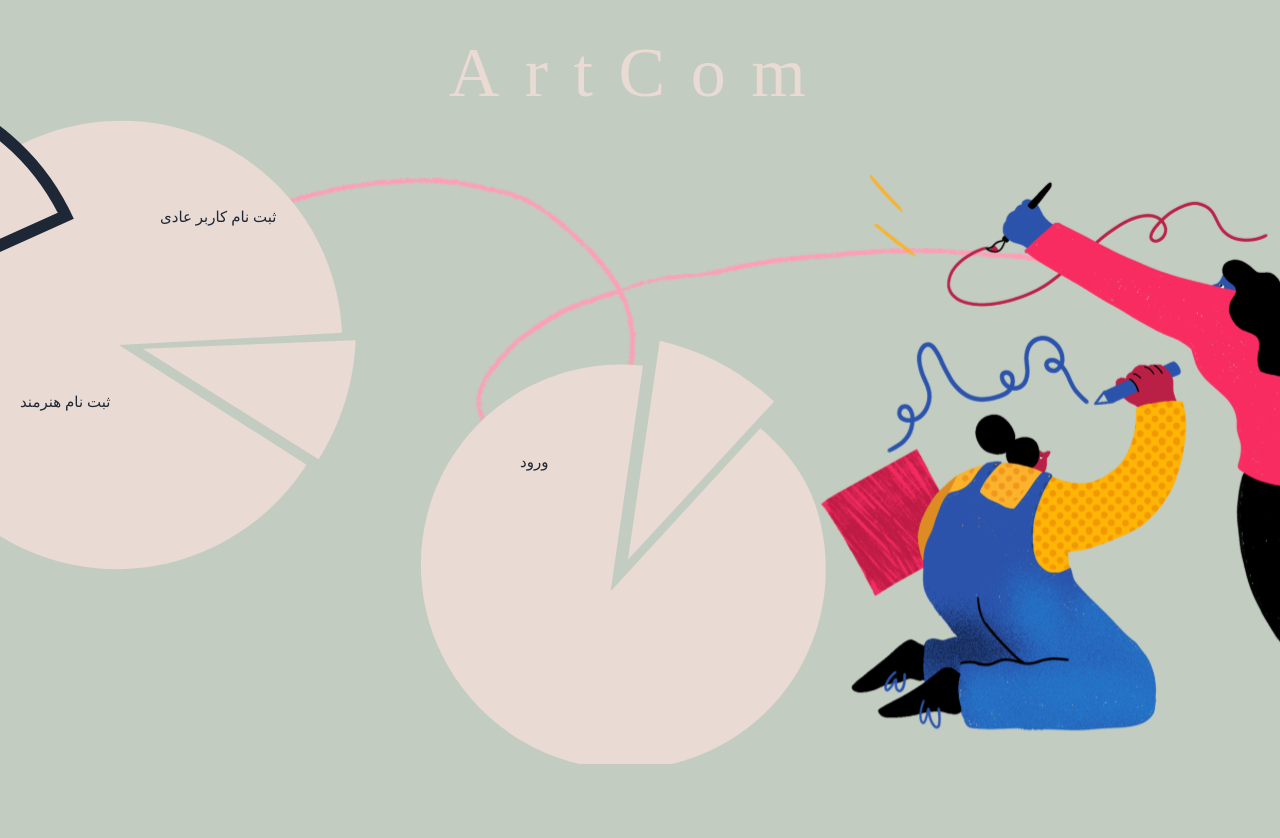
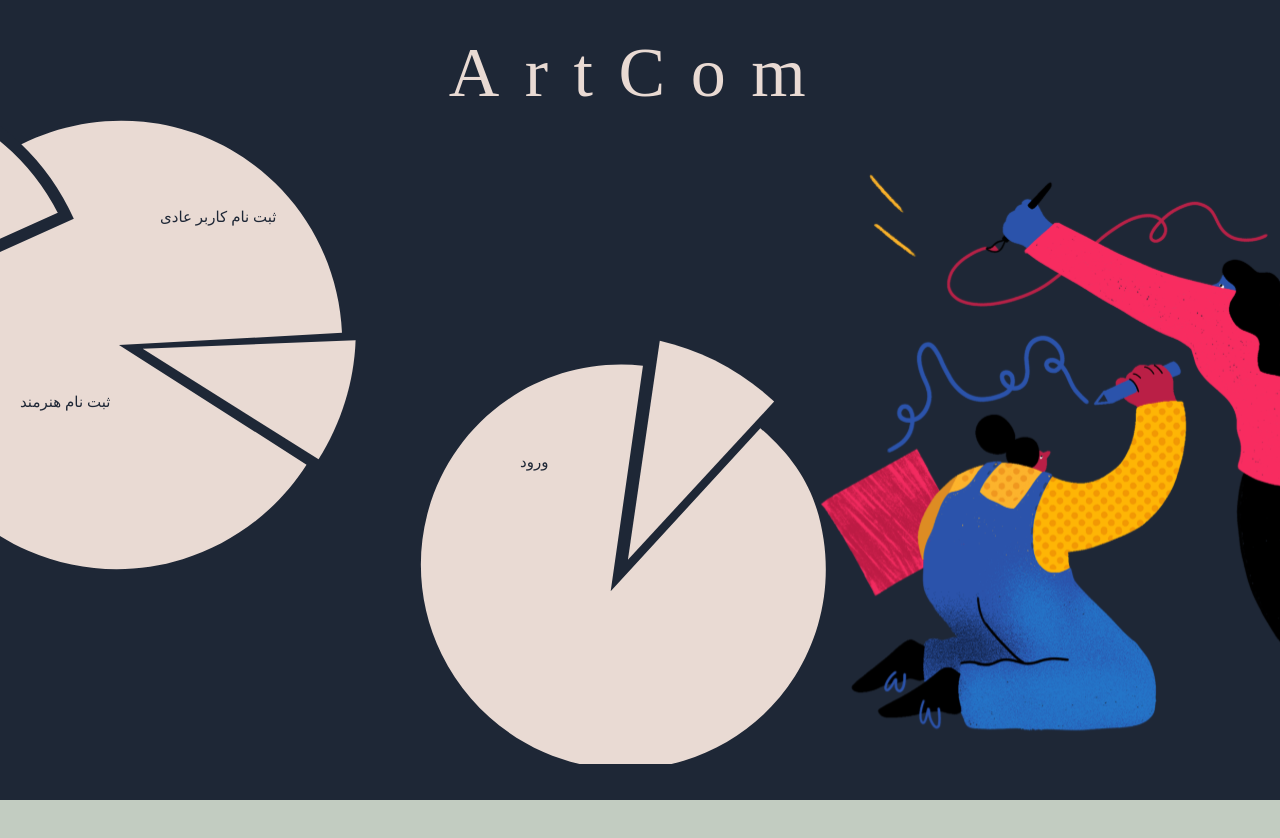
Before and after one commit to mohPYdev/ArtCom, a React (Create React App) app in the folder frontend/: page / in a window 1280 px wide. Shown: the top 838 px of the page. Built offline with nearby package versions, Linux system fonts and the light colour scheme; a web font is replaced by a local one.

Commit message:
set up id

```diff
--- a/frontend/src/pages/Login.css
+++ b/frontend/src/pages/Login.css
@@ -1,5 +1,7 @@
-body{
+#login--page{
     background-color:#1E2736 ;
+    width: 100vw;
+    height: 100vh;
 }
 a{
     text-decoration: none;
--- a/frontend/src/pages/Login.js
+++ b/frontend/src/pages/Login.js
@@ -18,7 +18,7 @@ class Login extends React.Component{
 
     render(){
     return (
-        <>
+        <div id="login--page">
         {/* <div id="section-login"> */}
 
         {/* <img src={brush} className="brush"/> */}
@@ -56,7 +56,7 @@ class Login extends React.Component{
             <img src={pinkLine} id="line" />
             <Outlet/>
         {/* </div> */}
-        </>
+        </div>
 
     );
         }
--- a/frontend/src/pages/OverflowLogin.css
+++ b/frontend/src/pages/OverflowLogin.css
@@ -17,7 +17,7 @@
 z-index: 101;
 
 }
-form{
+#login--form{
     display: grid;
     grid-template-columns : 1fr 1fr 1fr 1fr 1fr 1fr ;
     gap: 0rem 7rem;
--- a/frontend/src/pages/OverflowLogin.js
+++ b/frontend/src/pages/OverflowLogin.js
@@ -40,7 +40,7 @@ password :this.state.password
     <div className="container">
     <img src={brush} className="brush"/>
     </div>
-    <form onSubmit={(e)=>this.submited(e)}>
+    <form id="login--form" onSubmit={(e)=>this.submited(e)}>
     <input type="text" id="username" name="username" value={this.state.username} className="item" onChange={(e)=>this.setState({username :e.target.value  })} />
     <label  id="username-label" className="item">نام کاربری</label>
      <input type="password" id="password" name="password" value={this.state.password}  className="item" onChange={(e)=>this.setState({password : e.target.value} )}/>
```
